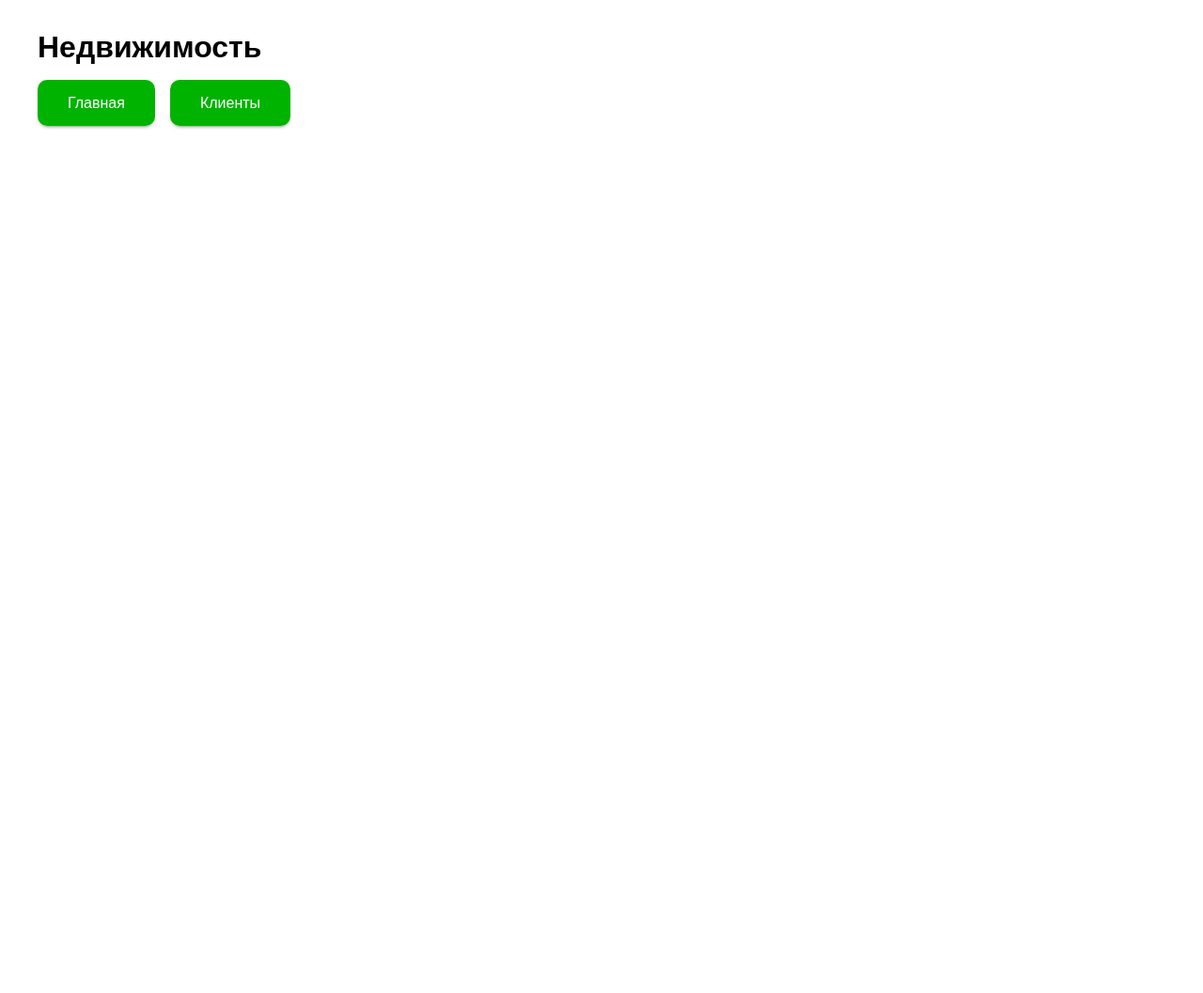
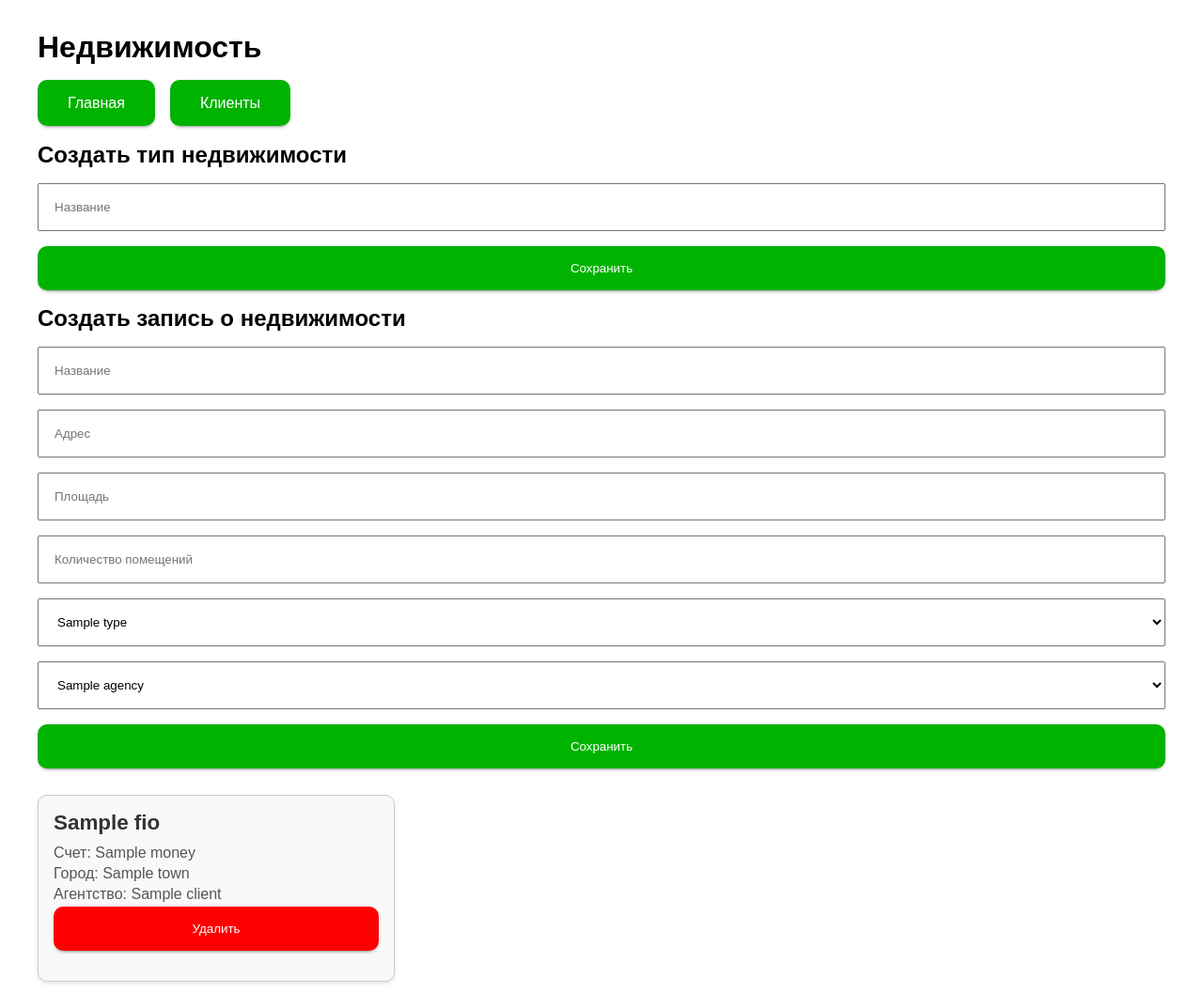
Before and after one commit to Alexander-vlk/estate_agency, a FastAPI app: template templates/estates.html in a window 1280 px wide. Shown: the whole page at 94% size. Before the commit the page ends 137 px from the top, so only its background shows below. Run offline with FastAPI, Linux system fonts and the light colour scheme; the template is opened without the code that fills it: most values are stand-ins (such as "Sample title", 1, 10 or a date in 2020).

Commit message:
feat: ...

```diff
--- a/templates/estates.html
+++ b/templates/estates.html
@@ -14,4 +14,62 @@
         </ul>
     </nav>
 </header>
+<main>
+<section>
+        <form action="/estatetypes/" method="post">
+            <h2>Создать тип недвижимости</h2>
+            <div>
+                <input type="text" name="name" id="typeName" placeholder="Название">
+            </div>
+            <div>
+                <input type="submit" value="Сохранить" class="btn">
+            </div>
+        </form>
+        <form action="" method="post">
+            <h2>Создать запись о недвижимости</h2>
+            <div>
+                <input type="text" name="name" id="estateName" placeholder="Название">
+            </div>
+            <div>
+                <input type="text" name="address" id="address" placeholder="Адрес">
+            </div>
+            <div>
+                <input type="text" name="square" id="square" min="1" placeholder="Площадь">
+            </div>
+            <div>
+                <input type="text" name="rooms_cnt" id="rooms_cnt" min="1" placeholder="Количество помещений">
+            </div>
+            <div>
+                <select name="type" id="type">
+                    {% for type in types %}
+                    <option value="{{ agency.id }}">{{ type.name }}</option>
+                    {% endfor %}
+                </select>
+            </div>
+            <div>
+                <select name="agency" id="agency">
+                    {% for agency in agencies %}
+                    <option value="{{ agency.id }}">{{ agency.name }}</option>
+                    {% endfor %}
+                </select>
+            </div>
+            <div>
+                <input type="submit" value="Сохранить" class="btn">
+            </div>
+        </form>
+    </section>
+    <section class="clients">
+        {% for client in clients %}
+            <article class="client-card">
+                <h3 class="client-name">{{ client.fio }}</h3>
+                <p class="client-money">Счет: {{ client.money }}</p>
+                <p class="client-town">Город: {{ client.town }}</p>
+                <p class="client-agency">Агентство: {{ client.name }}</p>
+                <form action="/clients/{{ client.id }}/delete" method="post">
+                    <input type="submit" value="Удалить" class="btn-danger">
+                </form>
+            </article>
+        {% endfor %}
+    </section>
+</main>
 {% endblock %}
```
